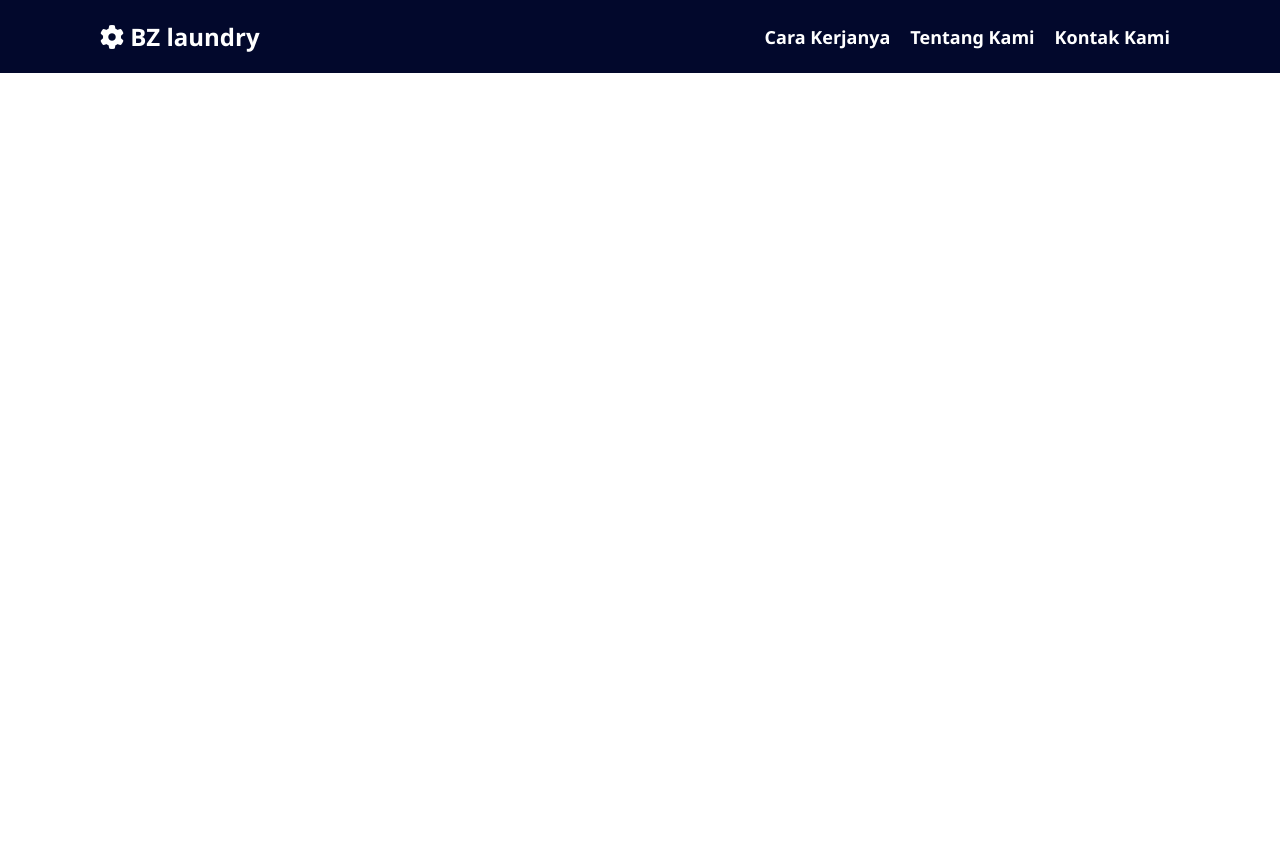
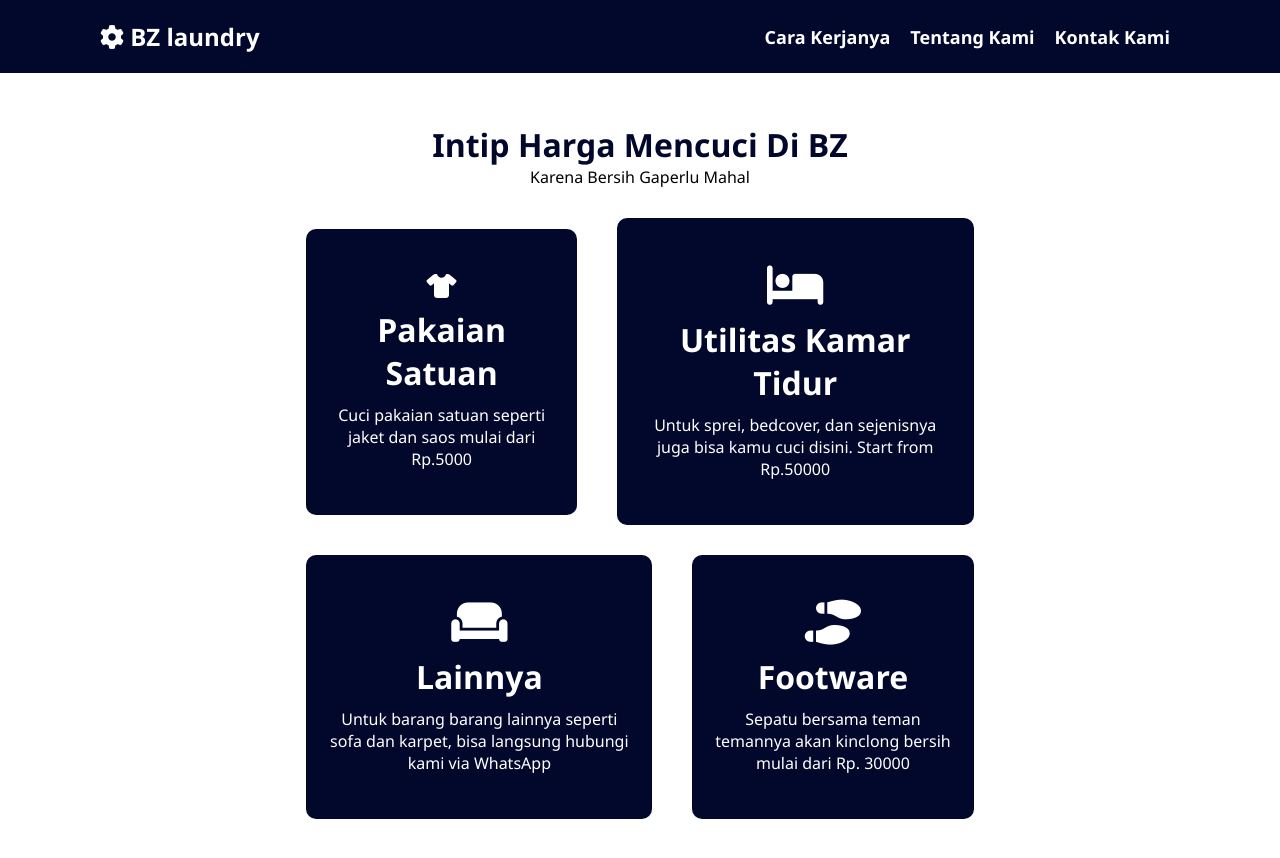
Before and after one commit to zeinbhsn/projekWAP, a plain HTML site: page price.html in a window 1280 px wide. Before the commit the page ends 800 px from the top, so only its background shows below. Drawn offline with Linux system fonts and the light colour scheme.

Commit message:
Update Code

```diff
--- a/price.html
+++ b/price.html
@@ -23,11 +23,57 @@
             </div>
 
             <ul>
-              <li><a href="#">Cara Kerjanya</a></li>
-              <li><a href="#">Tentang Kami</a></li>
-              <li><a href="#">Kontak Kami</a></li>
+              <li><a href="index.html">Cara Kerjanya</a></li>
+              <li><a href="index.html">Tentang Kami</a></li>
+              <li><a href="index.html">Kontak Kami</a></li>
             </ul>
           </div>
 
+          <div class="why main-spacing">
+            <div class="container">
+              <h1 id="TentangKami">Intip Harga Mencuci Di BZ</h1>
+              <p>
+                Karena Bersih Gaperlu Mahal
+              </p>
+
+              <div class="row-spacing">
+                <div class="row">
+                  <div class="card">
+                    <i class='fa-solid fa-shirt' style='font-size:24px'></i>
+                    <h1>Pakaian Satuan</h1>
+                    <p>
+                      Cuci pakaian satuan seperti jaket dan saos mulai dari Rp.5000
+                    </p>
+                  </div>
+                  <div class="card">
+                    <i class="fa-solid fa-bed"></i>
+                    <h1>Utilitas Kamar Tidur</h1>
+                    <p>
+                      Untuk sprei, bedcover, dan sejenisnya juga bisa kamu cuci disini.
+                      Start from Rp.50000
+                    </p>
+                  </div>
+                </div>
+                <div class="row">
+                  <div class="card">
+                    <i class="fa-solid fa-couch"></i>
+                    <h1>Lainnya</h1>
+                    <p>
+                      Untuk barang barang lainnya seperti sofa dan karpet, bisa langsung hubungi kami via WhatsApp
+                    </p>
+                  </div>
+                  <div class="card">
+                    <i class="fa-solid fa-shoe-prints"></i>
+                    <h1>Footware</h1>
+                    <p>
+                      Sepatu bersama teman temannya akan kinclong bersih mulai dari Rp. 30000
+                    </p>
+                  </div>
+                </div>
+              </div>
+            </div>
+          </div>
+
+
     </body>
 </html>
```
